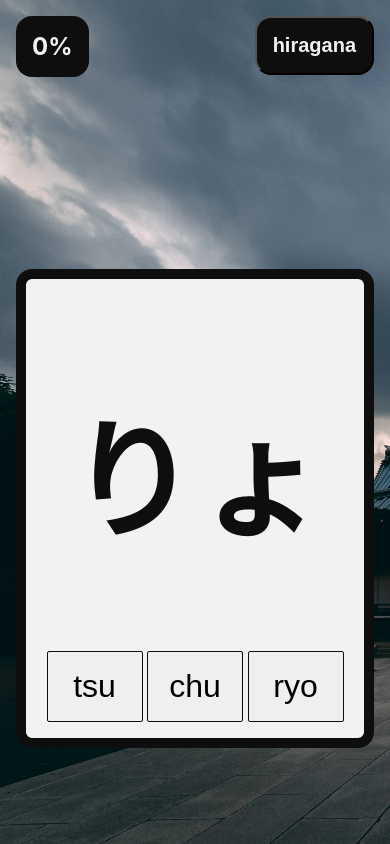
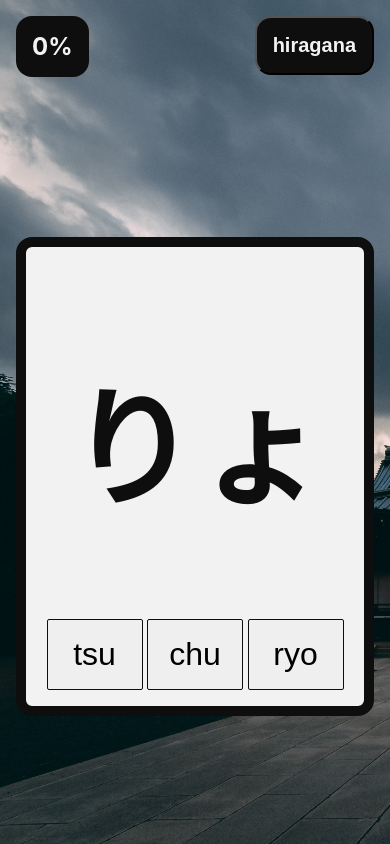
Before and after one commit to johansaldes/hiragana, a React (Create React App) app: page / in a window 390 px wide. Built offline with nearby package versions, Linux system fonts and the light colour scheme.

Commit message:
added 2rem padding to bottom

```diff
--- a/src/App.css
+++ b/src/App.css
@@ -142,6 +142,6 @@ html, body {
 
   .background {
     align-items: flex-end;
-    padding-bottom: 6rem;
+    padding-bottom: 8rem;
   }
 }
```
